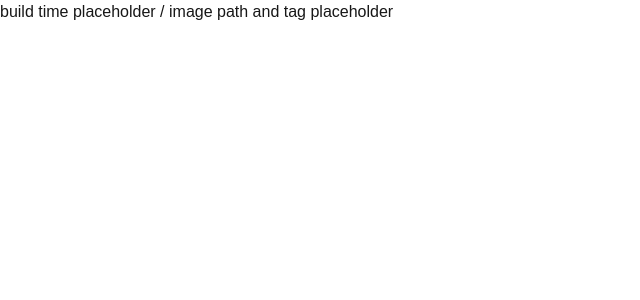
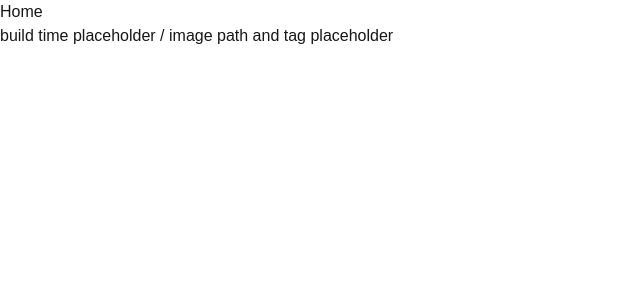
Before and after one commit to tldrlw/blog-tldrlw, a Next.js app in the folder front-end/: page / in a window 1280 px wide. Shown: the top 300 px of the page, without its empty margins (0-640 px from the left). Built offline with nearby package versions, Linux system fonts and the light colour scheme.

Commit message:
testing workflows for deployment

```diff
--- a/front-end/src/app/page.js
+++ b/front-end/src/app/page.js
@@ -8,6 +8,7 @@ export default function Home() {
 
   return (
     <main>
+      <p>Home</p>
       <p>
         {buildTime} / {image}
       </p>
```
